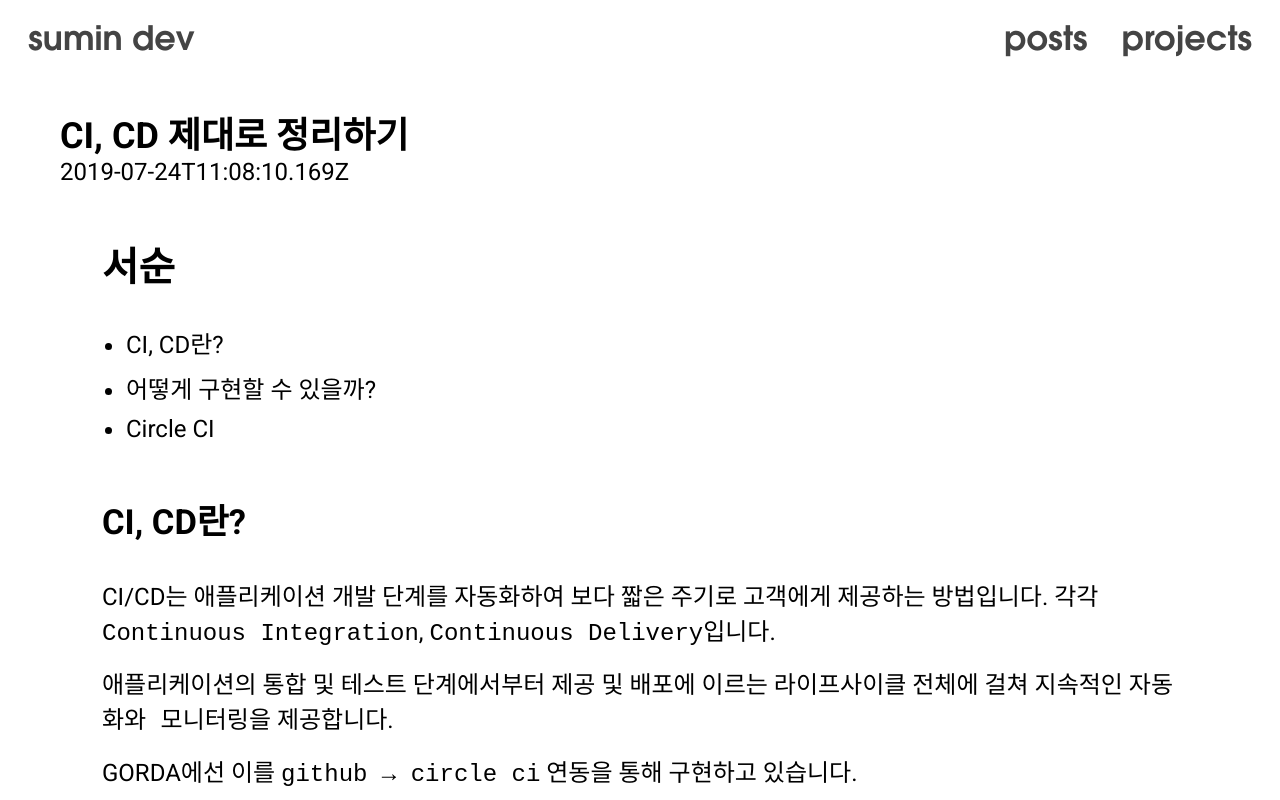
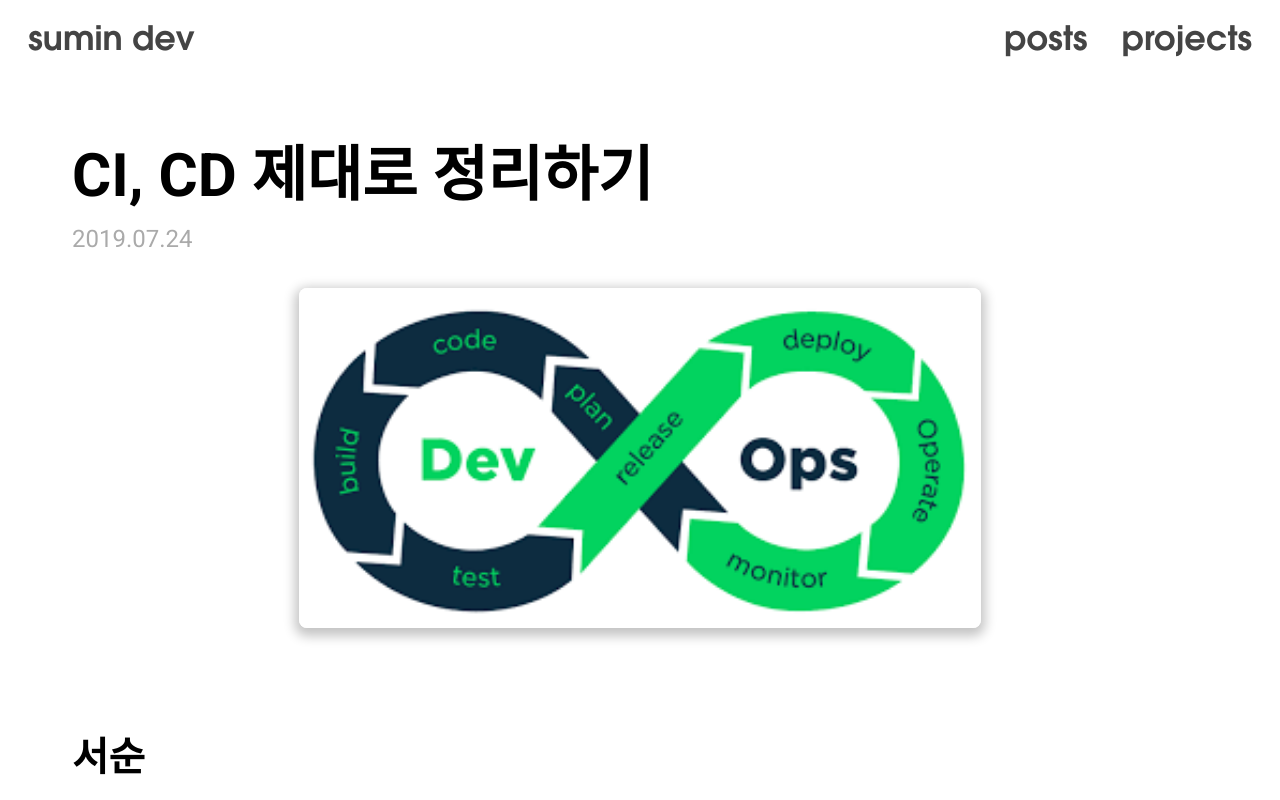
Before and after one commit to greatSumini/greatSumini.github.io, a Gatsby site: page /2019-07-27-TIL/ in a window 1280 px wide. Shown: the top 800 px of the page. Built offline with nearby package versions, Linux system fonts and the light colour scheme; Gatsby itself is replaced by a stand-in of ours.

Commit message:
refactor: :lipstick: update BlogPostTemplate
- add thumbnail
- style title, date

```diff
--- a/src/templates/blog-post.tsx
+++ b/src/templates/blog-post.tsx
@@ -1,14 +1,19 @@
 import React from 'react';
+import styled from 'styled-components';
 import { Link, graphql } from 'gatsby';
+import Image from 'gatsby-image';
+import moment from 'moment';
 
 import Layout from '../components/templates/layout';
 import SEO from '../components/templates/seo';
-import styled from 'styled-components';
+import { MIDDLE_GREY } from 'components/atoms/colors';
 
 const BlogPostTemplate = ({ data, pageContext, location }) => {
   const post = data.markdownRemark;
   const siteTitle = data.site.siteMetadata.title;
   const { previous, next } = pageContext;
+
+  const { title, date, thumbnail } = post.frontmatter;
 
   return (
     <Layout location={location} title={siteTitle}>
@@ -16,29 +21,34 @@ const BlogPostTemplate = ({ data, pageContext, location }) => {
         title={post.frontmatter.title}
         description={post.frontmatter.description || post.excerpt}
       />
-      <article>
+      <Article>
         <header>
-          <h1
-            style={{
-              marginBottom: 0,
-            }}
-          >
-            {post.frontmatter.title}
-          </h1>
-          <p
+          <Title>{title}</Title>
+          <Date
             style={{
               display: `block`,
             }}
           >
-            {post.frontmatter.date}
-          </p>
+            {moment(date).format('YYYY.MM.DD')}
+          </Date>
+          <Image
+            fluid={thumbnail.childImageSharp.fluid}
+            style={{
+              width: '60%',
+              height: 'auto',
+              objectFit: 'cover',
+              margin: '0 auto',
+              boxShadow: '0 4px 12px 4px rgba(0, 0, 0, 0.24)',
+              borderRadius: '8px',
+            }}
+          />
         </header>
         <PostContents
           className="postContents"
           dangerouslySetInnerHTML={{ __html: post.html }}
         />
         <hr style={{}} />
-      </article>
+      </Article>
 
       <nav>
         <ul
@@ -89,7 +99,7 @@ export const pageQuery = graphql`
         tags
         thumbnail {
           childImageSharp {
-            fluid(maxWidth: 800) {
+            fluid(maxWidth: 1200) {
               ...GatsbyImageSharpFluid
             }
           }
@@ -99,6 +109,20 @@ export const pageQuery = graphql`
   }
 `;
 
+const Article = styled.article`
+  padding: 0 12px;
+`;
+
+const Title = styled.h1`
+  font-size: 2.5rem;
+  margin-bottom: 0.5rem;
+`;
+
+const Date = styled.p`
+  margin-bottom: 1.45rem;
+  color: ${MIDDLE_GREY};
+`;
+
 const PostContents = styled.section`
-  padding: 0 1.75rem;
+  padding-top: 2rem;
 `;
```
